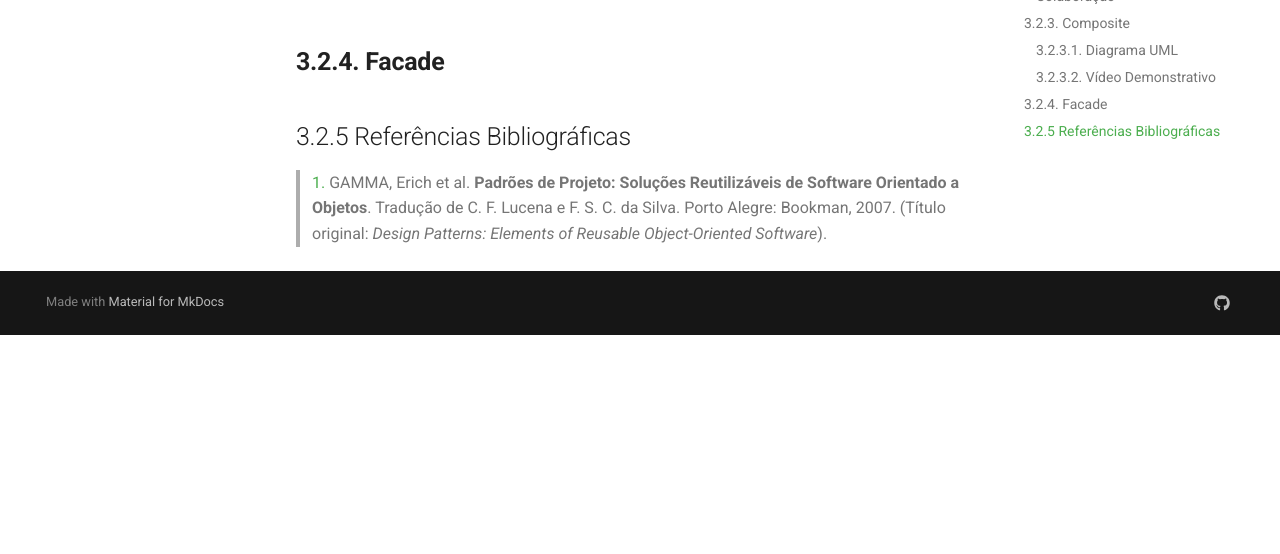
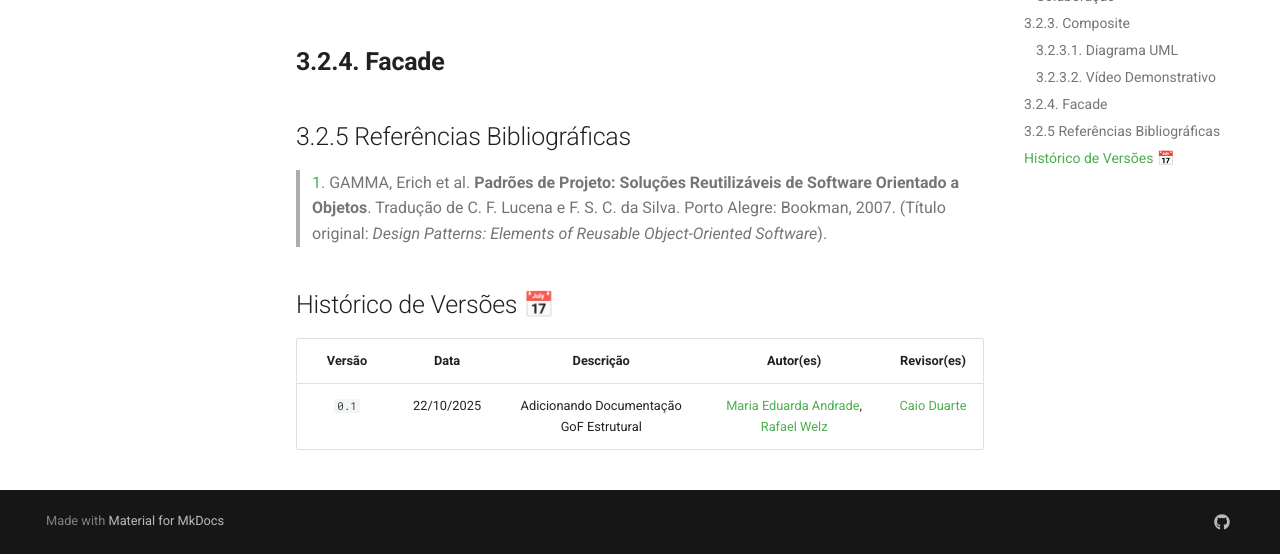
Before and after one commit to UnBArqDsw2025-2-Turma01/2025.2-T01-G1_JogoDigital_Entrega_03, an MkDocs documentation site: the page built from docs/PadroesDeProjeto/3.2.GoFsEstruturais.md, in a window 1280 px wide and 900 px high, scrolled down 5676 px, cut to the strip 346-900 px from the top of the window. Built offline with MkDocs 1.6.1 and Material for MkDocs 9.7.7, drawn with Linux system fonts in a browser that asks for light colours; before the commit the page ends 6357 px from its top, so only the background shows below that.

Commit message:
update: adicionando historico de versao

```diff
--- a/docs/PadroesDeProjeto/3.2.GoFsEstruturais.md
+++ b/docs/PadroesDeProjeto/3.2.GoFsEstruturais.md
@@ -192,3 +192,9 @@ Foi gravado, na plataforma do Microsoft Teams, uma reunião para a modelagem UML
 ## 3.2.5 Referências Bibliográficas
 
 > <a id="REF1">1.</a> GAMMA, Erich et al. **Padrões de Projeto: Soluções Reutilizáveis de Software Orientado a Objetos**. Tradução de C. F. Lucena e F. S. C. da Silva. Porto Alegre: Bookman, 2007. (Título original: *Design Patterns: Elements of Reusable Object-Oriented Software*).
+
+## Histórico de Versões 📅
+
+| Versão | Data | Descrição | Autor(es) | Revisor(es) |
+| :--: | :--: | :--: | :--: | :--: |
+| `0.1` | 22/10/2025 | Adicionando Documentação GoF Estrutural | [Maria Eduarda Andrade](https://github.com/dudaa28), [Rafael Welz](https://github.com/RafaelSchadt) | [Caio Duarte](https://github.com/caioduart3) |
```
